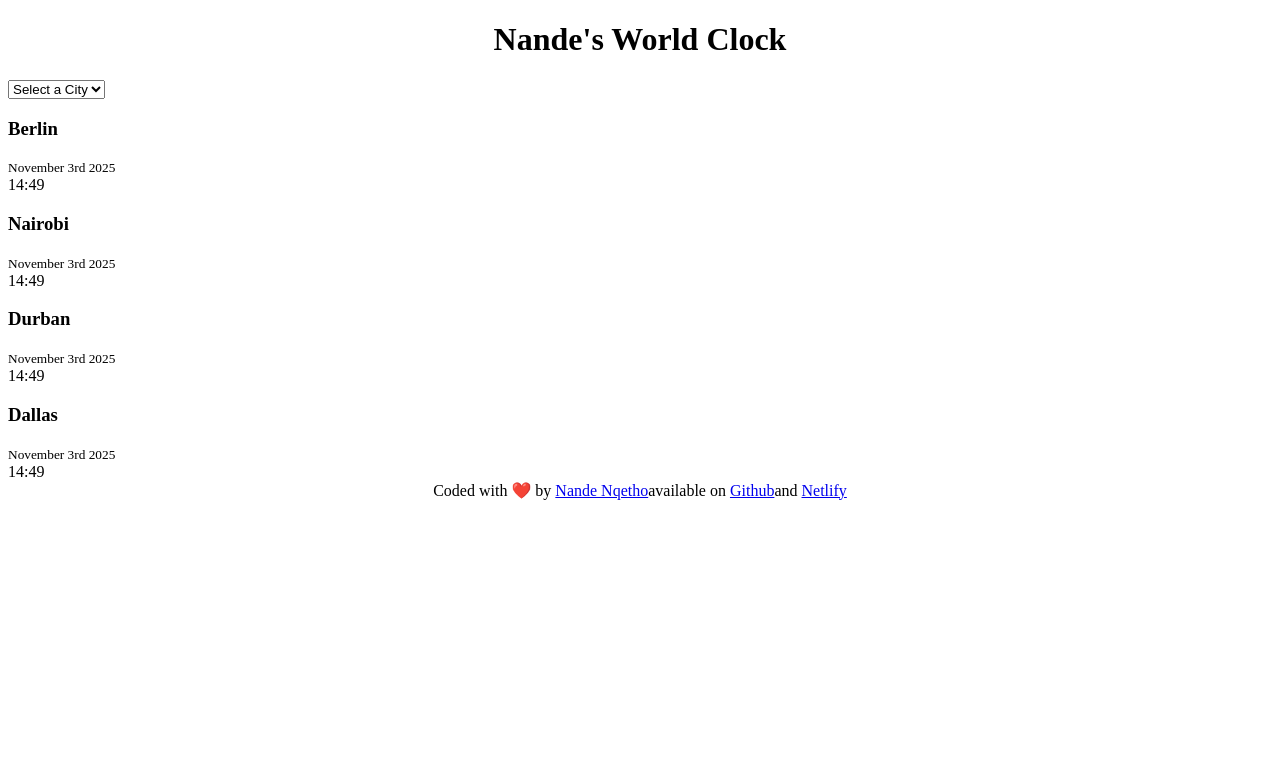
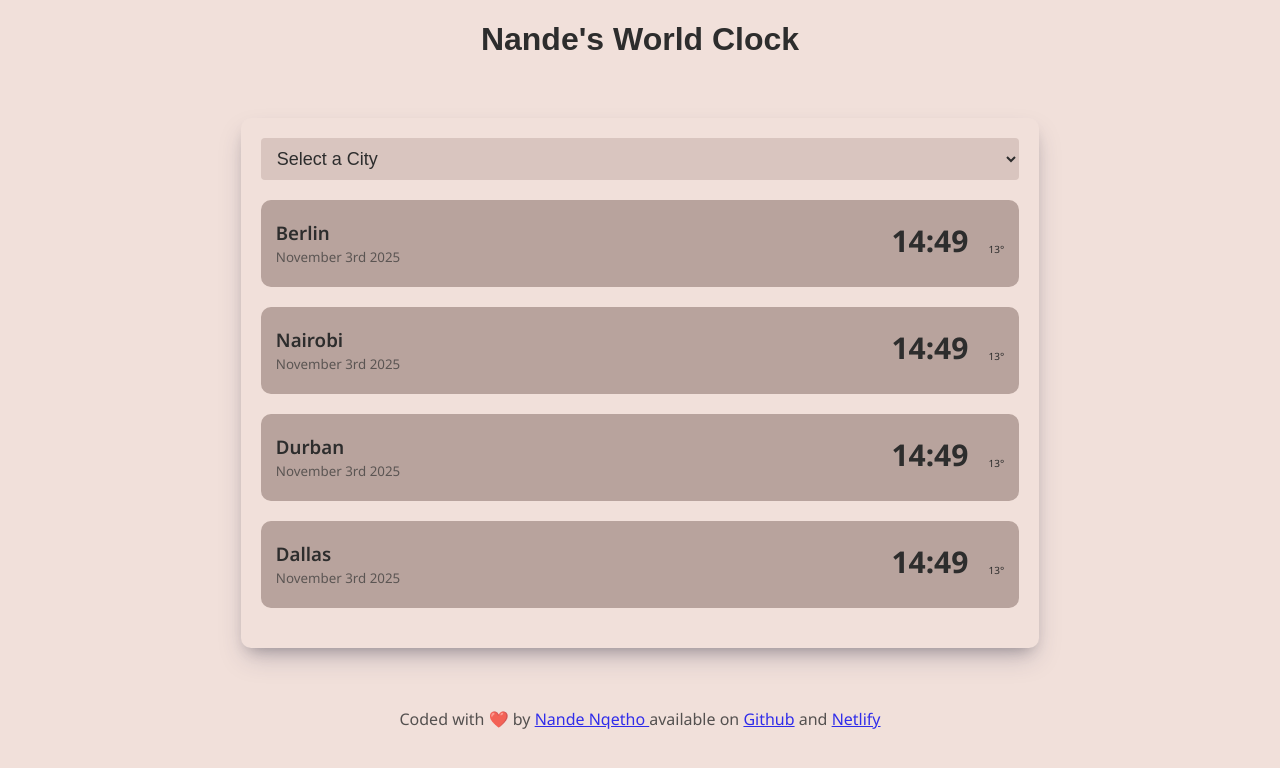
Before and after one commit to Nande929/World-Clock, a plain HTML site: page index.html in a window 1280 px wide. Drawn offline with Linux system fonts and the light colour scheme.

Commit message:
Added Css

```diff
--- a/index.html
+++ b/index.html
@@ -5,11 +5,15 @@
     <meta name="viewport" content="width=device-width, initial-scale=1.0">
     <title>Document</title>
     <link rel="stylesheet" href="style.css">
+    <link rel="preconnect" href="https://fonts.googleapis.com">
+<link rel="preconnect" href="https://fonts.gstatic.com" crossorigin>
+<link href="https://fonts.googleapis.com/css2?family=Noto+Sans:ital,wght@0,100..900;1,100..900&display=swap" rel="stylesheet">
 </head>
 <body>
+
+     <h1>Nande's World Clock</h1>
     <div class="container">
 
-        <h1>Nande's World Clock</h1>
         <select name="countries" id="">
 
             <option value="">Select a City</option>
@@ -26,39 +30,66 @@
                 <h3>Berlin</h3>
                 <small>November 3rd 2025</small>
             </div>
+            <div class="image-time">
                 <div>
                     <span>14:49</span>
                 </div>
+                <div>
+                    <img src="" alt="">
+                    <p>13&deg;</p>
+                </div>
+            </div>
         </div>
 
+        <div class="city-container">
             <div>
                 <h3>Nairobi</h3>
                 <small>November 3rd 2025</small>
             </div>
+           <div class="image-time">
                 <div>
                     <span>14:49</span>
                 </div>
+                <div>
+                    <img src="" alt="">
+                    <p>13&deg;</p>
+                </div>
+            </div>
         </div>
 
+        <div class="city-container">
             <div>
                 <h3>Durban</h3>
                 <small>November 3rd 2025</small>
             </div>
+            <div class="image-time">
                 <div>
                     <span>14:49</span>
                 </div>
+                <div>
+                    <img src="" alt="">
+                    <p>13&deg;</p>
+                </div>
+            </div>
         </div>
 
+        <div class="city-container">
             <div>
                 <h3>Dallas</h3>
                 <small>November 3rd 2025</small>
             </div>
+            <div class="image-time">
                 <div>
                     <span>14:49</span>
                 </div>
+                <div>
+                    <img src="" alt="">
+                    <p>13&deg;</p>
                 </div>
             </div>
-    <footer>Coded with ❤️ by <a href="https://github.com/Nande929">Nande Nqetho</a>available on <a href="https://github.com/Nande929/World-Clock">Github</a>and <a href="https://basicworld-clock.netlify.app/">Netlify</a></footer>
+        </div>
+    </div>
+    <footer>Coded with ❤️ by <a href="https://github.com/Nande929">Nande Nqetho </a>available on <a href="https://github.com/Nande929/World-Clock">Github</a> and <a href="https://basicworld-clock.netlify.app/">Netlify</a></footer>
 
 </body>
 </html>
--- a/style.css
+++ b/style.css
@@ -1,8 +1,81 @@
+body {
+
+    background-color: #F1E0DA;
+    font-family: 'Noto Sans';
+    color: #2d2d2d;
+}
 h1 {
 
     text-align: center;
+    font-family: sans-serif;
 }
+
+select {
+
+    width: 100%;
+    padding: 10px 12px;
+    border: none;
+    background-color: #D9C5BF;
+    font-size: 18px;
+    color: #2d2d2d;
+    border-radius: 4px;
+}
+
+h3 {
+
+    margin: 0;
+    font-weight: 1.2rem;
+    font-weight: 600;
+
+}
+
+.container {
+
+    margin: 60px auto;
+    width: 60%;
+    background-color: #F1E0DA;
+    box-shadow: rgba(50, 50, 93, 0.25) 0px 13px 27px -5px, rgba(0, 0, 0, 0.3) 0px 8px 16px -8px;
+    border-radius: 10px;
+    padding: 20px;
+}
+
+.city-container {
+
+    display: flex;
+    justify-content: space-between;
+    background-color: #B8A39D;
+    margin: 20px 0;
+    padding: 20px 15px;
+    border-radius: 10px
+
+}
+
+.city-container small {
+
+    color: #5B5553;
+}
+
+.image-time {
+
+    display: flex;
+    justify-content: space -between;
+    gap: 20px;
+}
+
+.image-time span {
+
+    font-size: 30px;
+    font-weight: bold;
+}
+p {
+
+    margin: 0;
+    padding: 0;
+    font-size: 10px;
+}
+
 footer {
 
     text-align: center;
+    opacity: 0.8;
 }
```
Lines whose indentation alone changed are shown as unchanged.
